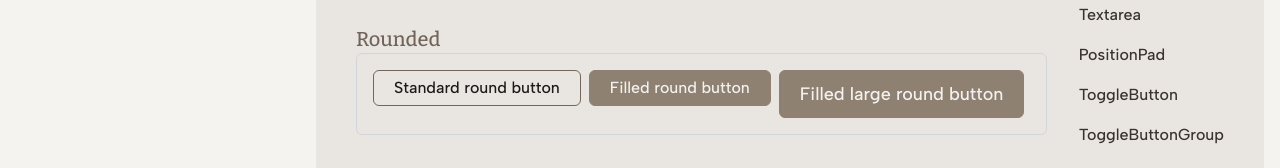
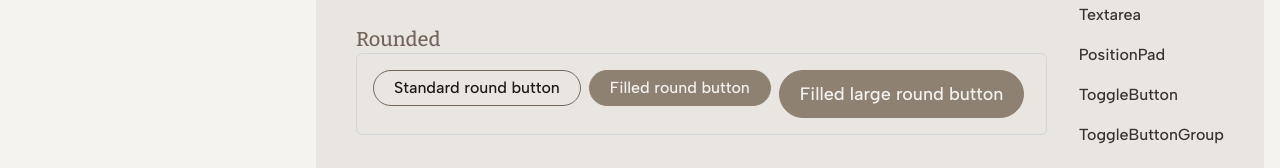
Before and after one commit to allbin/styles, a React (Vite) app: page /gallery/button in a window 1280 px wide. Shown: the part 249-417 px from the top of the page. Built offline with nearby package versions, Linux system fonts and the light colour scheme.

Commit message:
Fixed bugg with rounded-full

```diff
--- a/src/components/Button/Button.tsx
+++ b/src/components/Button/Button.tsx
@@ -127,6 +127,7 @@ interface ButtonProps
   asChild?: boolean;
   startIcon?: React.ReactNode;
   endIcon?: React.ReactNode;
+  type?: 'button' | 'submit' | 'reset';
   round?: boolean;
   full?: boolean;
   icon?: boolean;
@@ -159,7 +160,7 @@ const Button = React.forwardRef<HTMLButtonElement, ButtonProps>(
     const roundClasses = round ? 'rounded-full' : 'rounded-md';
     const iconClasses = icon
       ? ['aspect-square', 'rounded-full', 'p-0']
-      : ['px-5', 'py-1', 'rounded-md'];
+      : ['px-5', 'py-1'];
     const fullWidthClasses = full ? 'w-full' : '';
 
     return (
```
